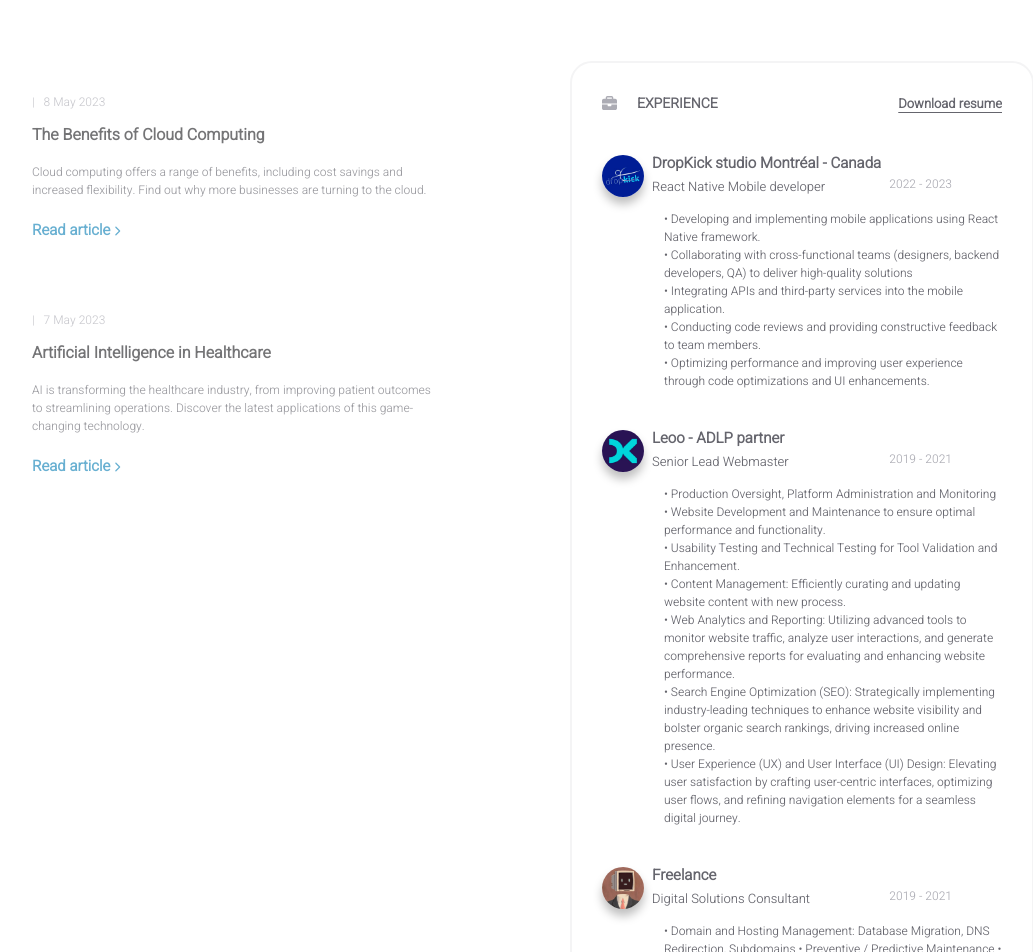
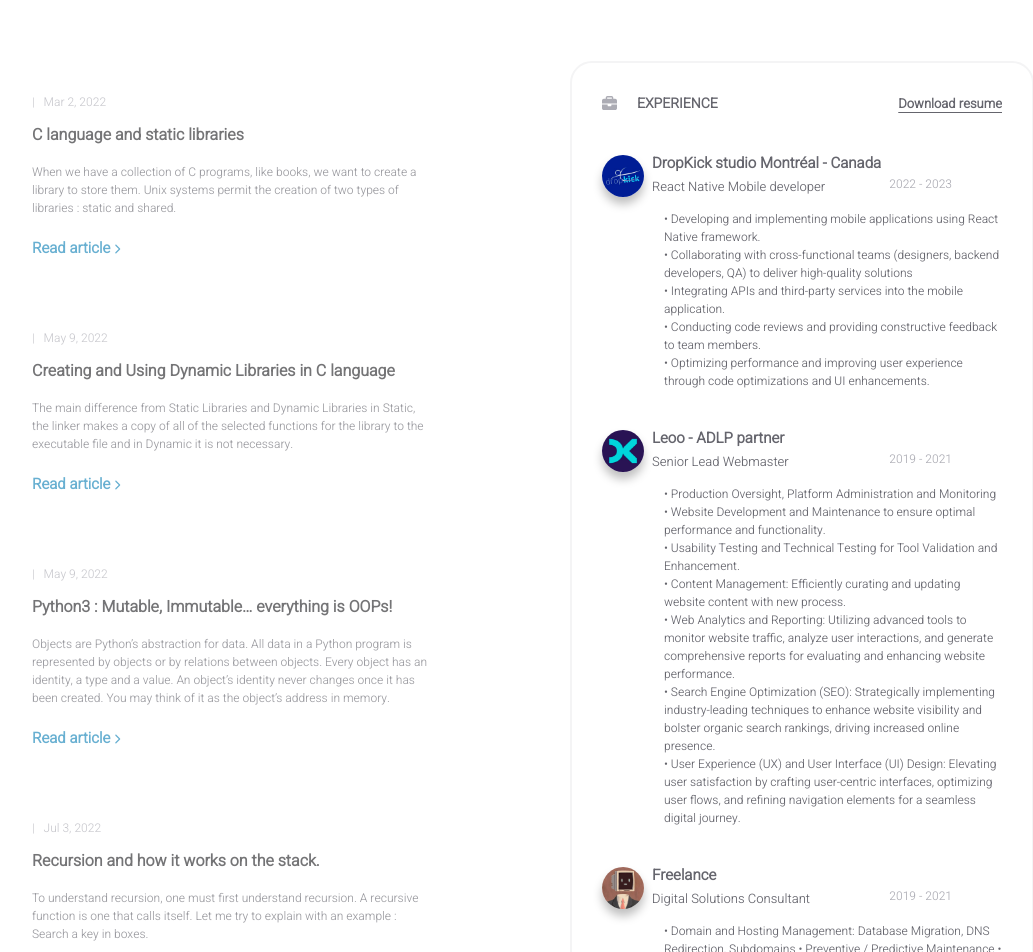
Before and after one commit to rafyc/rafyc.github.io, a React (Create React App) app: page / in a window 1280 px wide. Shown: the part 1560-2512 px from the top of the page, without its empty margins (108-1141 px from the left). Built offline with nearby package versions, Linux system fonts and the light colour scheme.

Commit message:
home dowload

```diff
--- a/public/index.html
+++ b/public/index.html
@@ -1,14 +1,17 @@
 <!DOCTYPE html>
 <html lang="en">
+
 <head>
     <meta charset="utf-8" />
     <link rel="icon" href="%PUBLIC_URL%/favicon.ico" />
     <meta name="viewport" content="width=device-width, initial-scale=1" />
     <meta name="theme-color" content="#000000" />
-		<title>Reactfolio</title>
+    <title>Raphaël Dev</title>
 </head>
+
 <body>
     <noscript>You need to enable JavaScript to run this app.</noscript>
     <div id="root"></div>
 </body>
+
 </html>
--- a/src/components/homepage/article.jsx
+++ b/src/components/homepage/article.jsx
@@ -21,7 +21,7 @@ const Article = (props) => {
 						{description}
 					</div>
 					<div className="homepage-article-link">
-						<Link to={link}>
+						<Link to={link} target="_blank" rel="noopener noreferrer">
 							Read article{" "}
 							<FontAwesomeIcon
 								style={{ fontSize: "10px" }}
--- a/src/data/articles.js
+++ b/src/data/articles.js
@@ -2,15 +2,16 @@ import React from "react";
 
 function article_1() {
   return {
-    date: "8 May 2023",
-    title: "The Benefits of Cloud Computing",
+    date: "Mar 2, 2022",
+    link: "https://medium.com/@4318_26766/c-language-and-static-libraries-4aa28f7ec3da",
+    title: "C language and static libraries",
     description:
-      "Cloud computing offers a range of benefits, including cost savings and increased flexibility. Find out why more businesses are turning to the cloud.",
+      "When we have a collection of C programs, like books, we want to create a library to store them. Unix systems permit the creation of two types of libraries : static and shared. ",
     keywords: [
-      "The Benefits of Cloud Computing",
-      "Tharindu",
-      "Tharindu N",
-      "Tharindu Nayanajith",
+      "C language",
+      "static libraries",
+      "low level",
+      "Raphaël Chemouni",
     ],
     style: `
 				.article-content {
@@ -41,16 +42,17 @@ function article_1() {
 
 function article_2() {
   return {
-    date: "7 May 2023",
-    title: "Artificial Intelligence in Healthcare",
+    date: "May 9, 2022",
+    link: "https://medium.com/@4318_26766/creating-and-using-dynamic-libraries-in-c-language-912b078b7c52",
+    title: "Creating and Using Dynamic Libraries in C language",
     description:
-      "AI is transforming the healthcare industry, from improving patient outcomes to streamlining operations. Discover the latest applications of this game-changing technology.",
+      "The main difference from Static Libraries and Dynamic Libraries in Static, the linker makes a copy of all of the selected functions for the library to the executable file and in Dynamic it is not necessary. ",
     style: ``,
     keywords: [
-      "Artificial Intelligence in Healthcare",
-      "Tharindu",
-      "Tharindu N",
-      "Tharindu Nayanajith",
+      "Creating and Using Dynamic Libraries in C language",
+      "C language",
+      "Raphaël C",
+      "Raphaël Chemouni",
     ],
     body: (
       <React.Fragment>
@@ -60,6 +62,118 @@ function article_2() {
   };
 }
 
-const myArticles = [article_1, article_2];
+function article_3() {
+  return {
+    date: "May 9, 2022",
+    link: "https://medium.com/@4318_26766/python3-mutable-immutable-everything-is-oops-fe4e833adbb8",
+    title: "Python3 : Mutable, Immutable… everything is OOPs!",
+    description:
+      "Objects are Python’s abstraction for data. All data in a Python program is represented by objects or by relations between objects. Every object has an identity, a type and a value. An object’s identity never changes once it has been created. You may think of it as the object’s address in memory.",
+    style: ``,
+    keywords: [
+      "Python3 : Mutable, Immutable",
+      "object python",
+      "Raphaël C",
+      "Raphaël Chemouni",
+    ],
+    body: (
+      <React.Fragment>
+        <h1>Content of article 2</h1>
+      </React.Fragment>
+    ),
+  };
+}
+
+function article_4() {
+  return {
+    date: "Jul 3, 2022",
+    link: "https://medium.com/@4318_26766/recursion-and-how-it-works-on-the-stack-bdcdce726331",
+    title: "Recursion and how it works on the stack.",
+    description:
+      "To understand recursion, one must first understand recursion. A recursive function is one that calls itself. Let me try to explain with an example : Search a key in boxes.",
+    style: ``,
+    keywords: [
+      "Recursion and how it works on the stack.",
+      "programming",
+      "Raphaël C",
+      "Raphaël Chemouni",
+    ],
+    body: (
+      <React.Fragment>
+        <h1>Content of article 2</h1>
+      </React.Fragment>
+    ),
+  };
+}
+
+
+function article_5() {
+  return {
+    date: "Sep 5, 2022",
+    title: "What happens when you type google.com in your browser and press Enter",
+    link: "https://medium.com/@4318_26766/what-happens-when-you-type-google-com-in-your-browser-and-press-enter-ac0d01096b69",
+    description:
+      "Whether you are an engineer, developer, marketer, or even in sales, it is always good to have a basic understanding of what is going on behind our browsers and how information is transferred to our computers via the internet.",
+    style: ``,
+    keywords: [
+      "Web developper",
+      "Web programming",
+      "Raphaël C",
+      "Raphaël Chemouni",
+    ],
+    body: (
+      <React.Fragment>
+        <h1>Content of article 2</h1>
+      </React.Fragment>
+    ),
+  };
+}
+
+function article_6() {
+  return {
+    date: "Sep 30, 2022",
+    link: "https://medium.com/@4318_26766/do-you-know-stem-careers-e8b59576f06e",
+    title: "Do you know STEM careers ?",
+    description:
+      "Do you know what STEM jobs are? For those who are unfamiliar with this acronym, the term can be a bit confusing. STEM stands for Science. Technology. Engineering. Math. All of the jobs in this niche fall under one of those broad categories. STEM jobs are highly coveted and in demand careers that are paving the way for the future.",
+    style: ``,
+    keywords: [
+      "Do you know STEM careers",
+      "job",
+      "Raphaël C",
+      "Raphaël Chemouni",
+    ],
+    body: (
+      <React.Fragment>
+        <h1>Content of article 2</h1>
+      </React.Fragment>
+    ),
+  };
+}
+
+function article_7() {
+  return {
+    date: "5 Apr 24",
+    title: "Designer language — research",
+    link: "https://medium.com/@4318_26766/designer-language-research-b803345740df",
+    description:
+      "After reviewing the business’ goals at the end of last quarter, the Research team wants to identify if we have an opportunity to make users’ stream more content. They have identified a challenge which they think is worth exploring: “Improve how Spotify users find music to listen to. ”With this in mind, the UX Research team gathered data and conducted user interviews.",
+    style: ``,
+    keywords: [
+      "Designer language — research",
+      "UX UI design",
+      "Raphaël C",
+      "Raphaël Chemouni",
+    ],
+    body: (
+      <React.Fragment>
+        <h1>Content of article 2</h1>
+      </React.Fragment>
+    ),
+  };
+}
+
+
+const myArticles = [article_1, article_2, article_3, article_4, article_5, article_6, article_7];
 
 export default myArticles;
--- a/src/data/user.js
+++ b/src/data/user.js
@@ -1,6 +1,6 @@
 const INFO = {
   main: {
-    title: "Reactfolio by Raphaël C",
+    title: "Raphaël C dev",
     name: "Raphaël Chemouni",
     email: "rapha.chemouni@gmail.com",
     logo: "../logo.png",
--- a/src/pages/homepage.jsx
+++ b/src/pages/homepage.jsx
@@ -162,7 +162,7 @@ const Homepage = () => {
 											date={article().date}
 											title={article().title}
 											description={article().description}
-											link={"/article/" + (index + 1)}
+											link={article().link}
 										/>
 									</div>
 								))}
```
Also changed, not shown: package.json (+6 -3 lines), 1 other file (tests, documents, lock files or other folders). Lines whose indentation alone changed are shown as unchanged.
